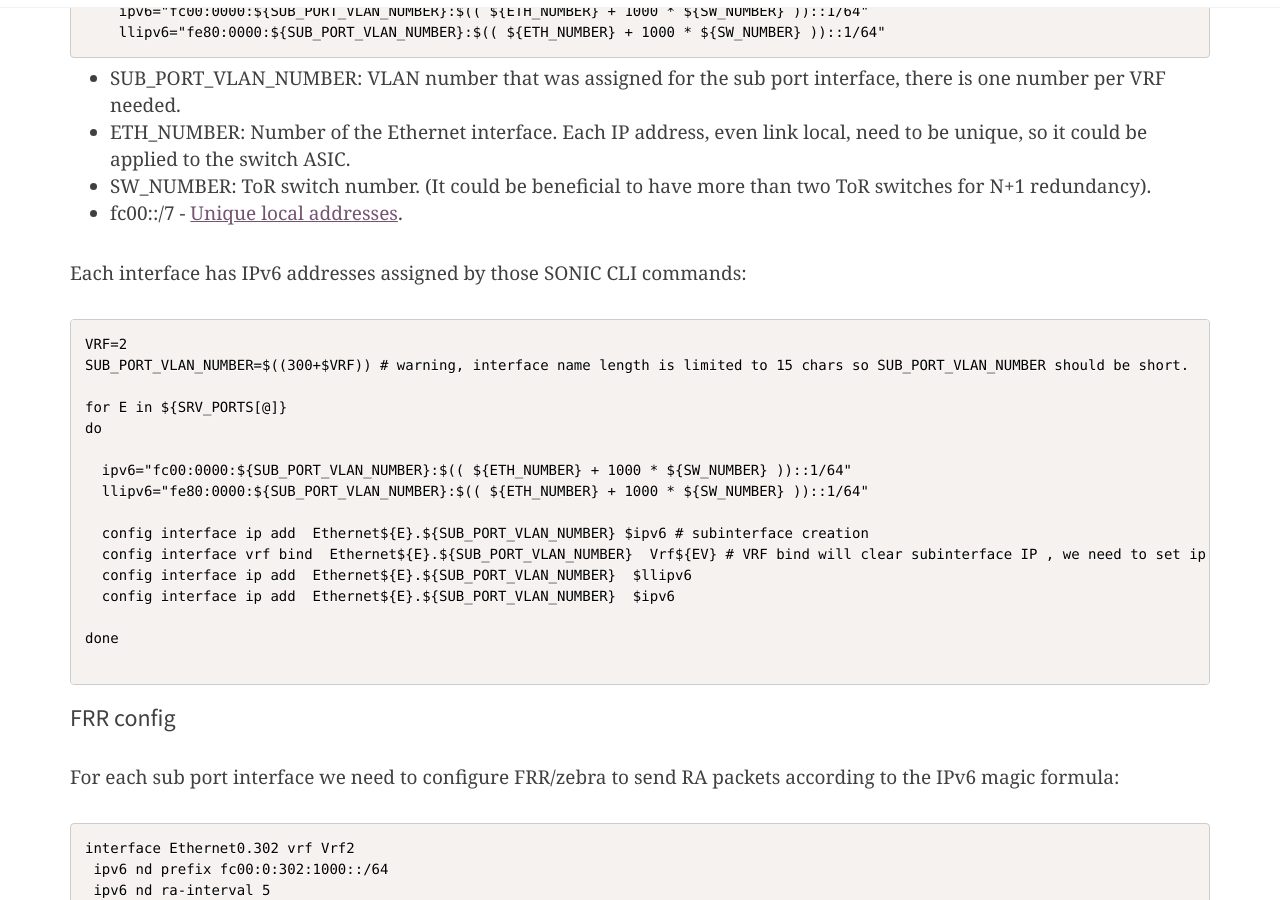
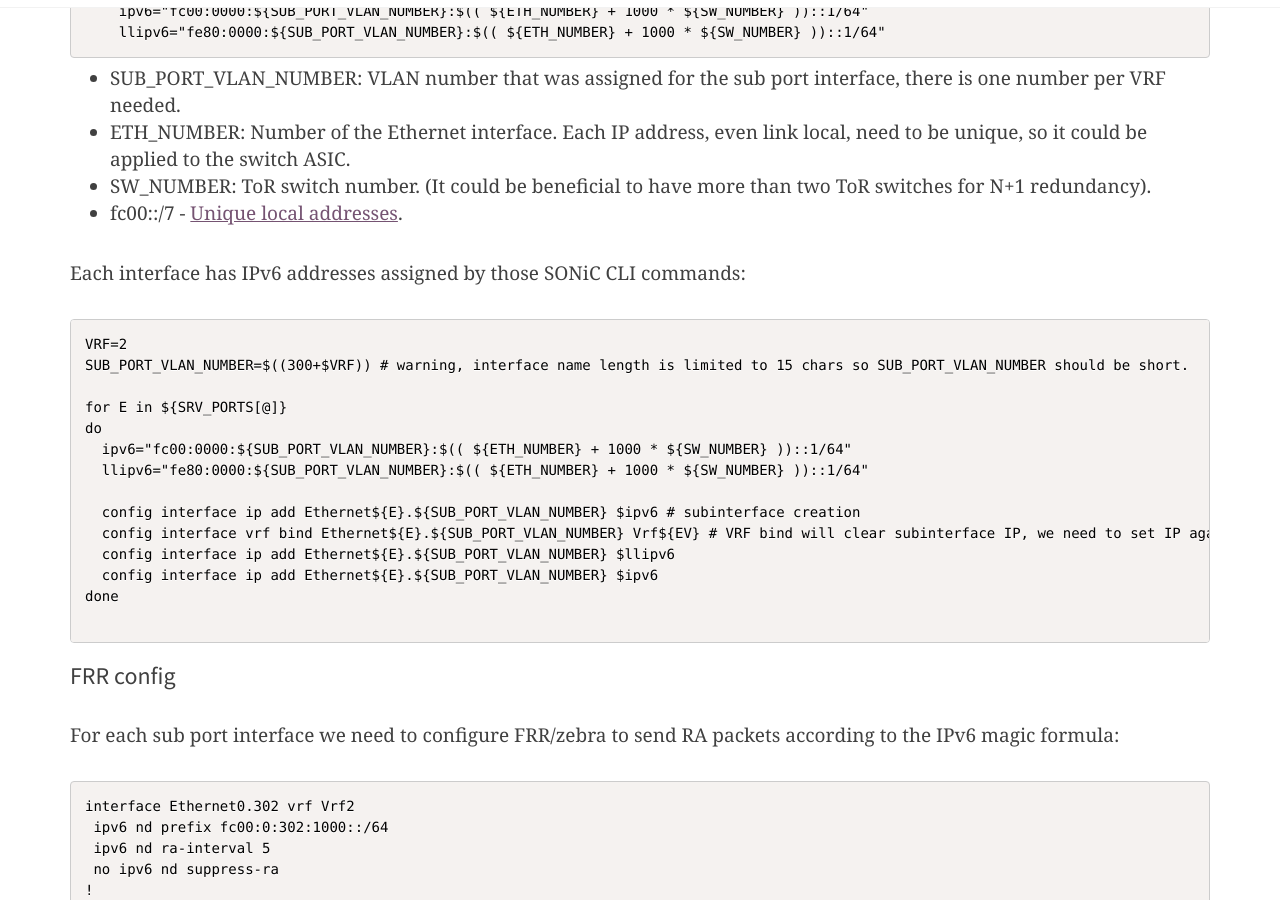
Before and after one commit to RTBHOUSE/techblog, a Jekyll site: the page built from _posts/2021-11-25-L2-EVPN-to-L3-concept-part2.markdown, in a window 1280 px wide and 900 px high, scrolled down 6696 px. Built offline with Jekyll 4.4.1, drawn with Linux system fonts in a browser that asks for light colours; nearby versions of some CDN libraries; comment, search, counter and statistics services are not loaded.

````diff
--- a/_posts/2021-11-25-L2-EVPN-to-L3-concept-part2.markdown
+++ b/_posts/2021-11-25-L2-EVPN-to-L3-concept-part2.markdown
@@ -340,7 +340,7 @@ IPv6 address formula for "fake BGP Unnumbered" interfaces was created to make as
   - SW_NUMBER: ToR switch number. (It could be beneficial to have more than two ToR switches for N+1 redundancy).
   - fc00::/7 - [Unique local addresses](https://en.wikipedia.org/wiki/Unique_local_address).
 
-Each interface has IPv6 addresses assigned by those SONIC CLI commands:
+Each interface has IPv6 addresses assigned by those SONiC CLI commands:
 
 ```
 VRF=2
@@ -348,15 +348,13 @@ SUB_PORT_VLAN_NUMBER=$((300+$VRF)) # warning, interface name length is limited t
 
 for E in ${SRV_PORTS[@]}
 do
-
   ipv6="fc00:0000:${SUB_PORT_VLAN_NUMBER}:$(( ${ETH_NUMBER} + 1000 * ${SW_NUMBER} ))::1/64"
   llipv6="fe80:0000:${SUB_PORT_VLAN_NUMBER}:$(( ${ETH_NUMBER} + 1000 * ${SW_NUMBER} ))::1/64"
 
-  config interface ip add  Ethernet${E}.${SUB_PORT_VLAN_NUMBER} $ipv6 # subinterface creation
-  config interface vrf bind  Ethernet${E}.${SUB_PORT_VLAN_NUMBER}  Vrf${EV} # VRF bind will clear subinterface IP , we need to set ip again
-  config interface ip add  Ethernet${E}.${SUB_PORT_VLAN_NUMBER}  $llipv6
-  config interface ip add  Ethernet${E}.${SUB_PORT_VLAN_NUMBER}  $ipv6
-
+  config interface ip add Ethernet${E}.${SUB_PORT_VLAN_NUMBER} $ipv6 # subinterface creation
+  config interface vrf bind Ethernet${E}.${SUB_PORT_VLAN_NUMBER} Vrf${EV} # VRF bind will clear subinterface IP, we need to set IP again
+  config interface ip add Ethernet${E}.${SUB_PORT_VLAN_NUMBER} $llipv6
+  config interface ip add Ethernet${E}.${SUB_PORT_VLAN_NUMBER} $ipv6
 done
 
 ```
````
